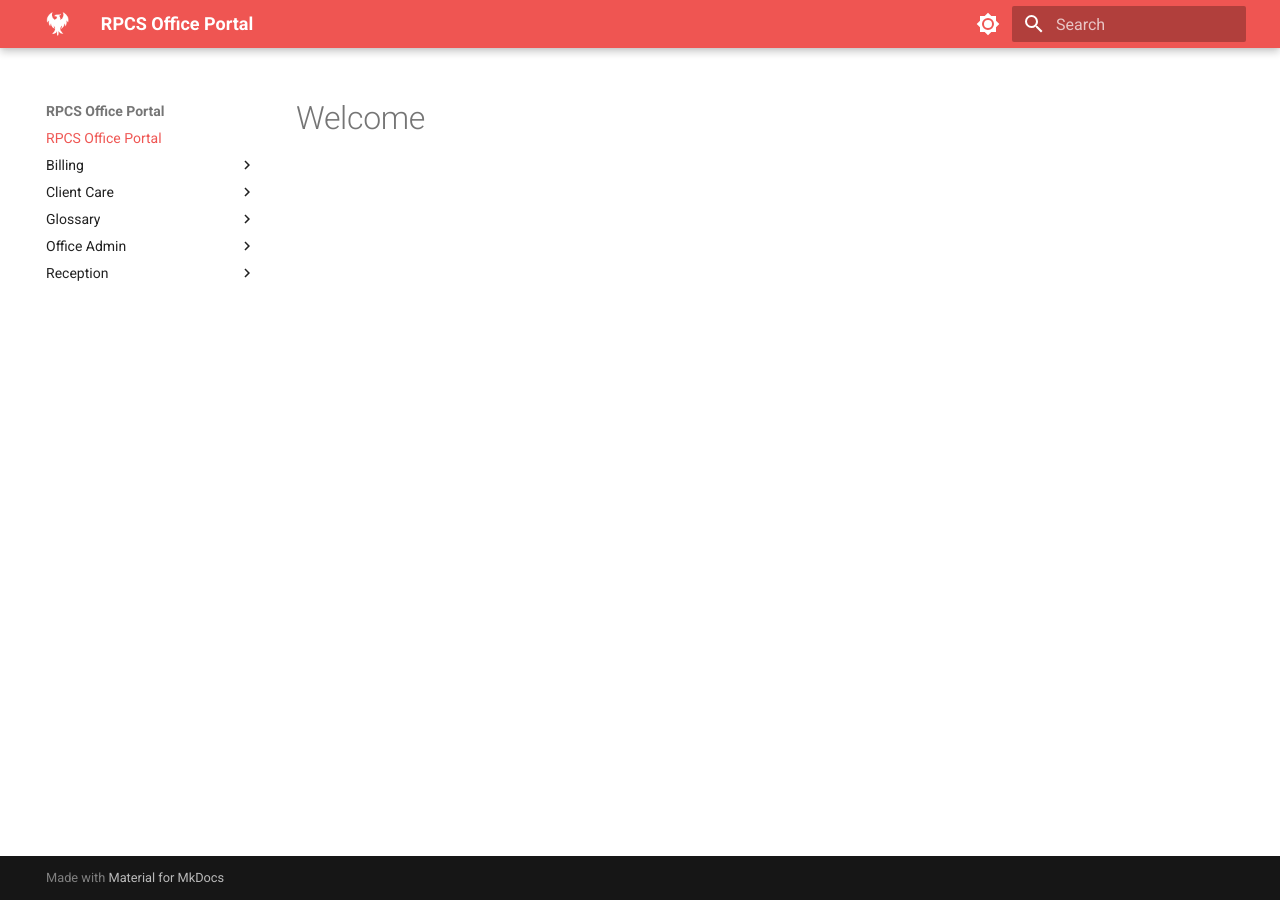
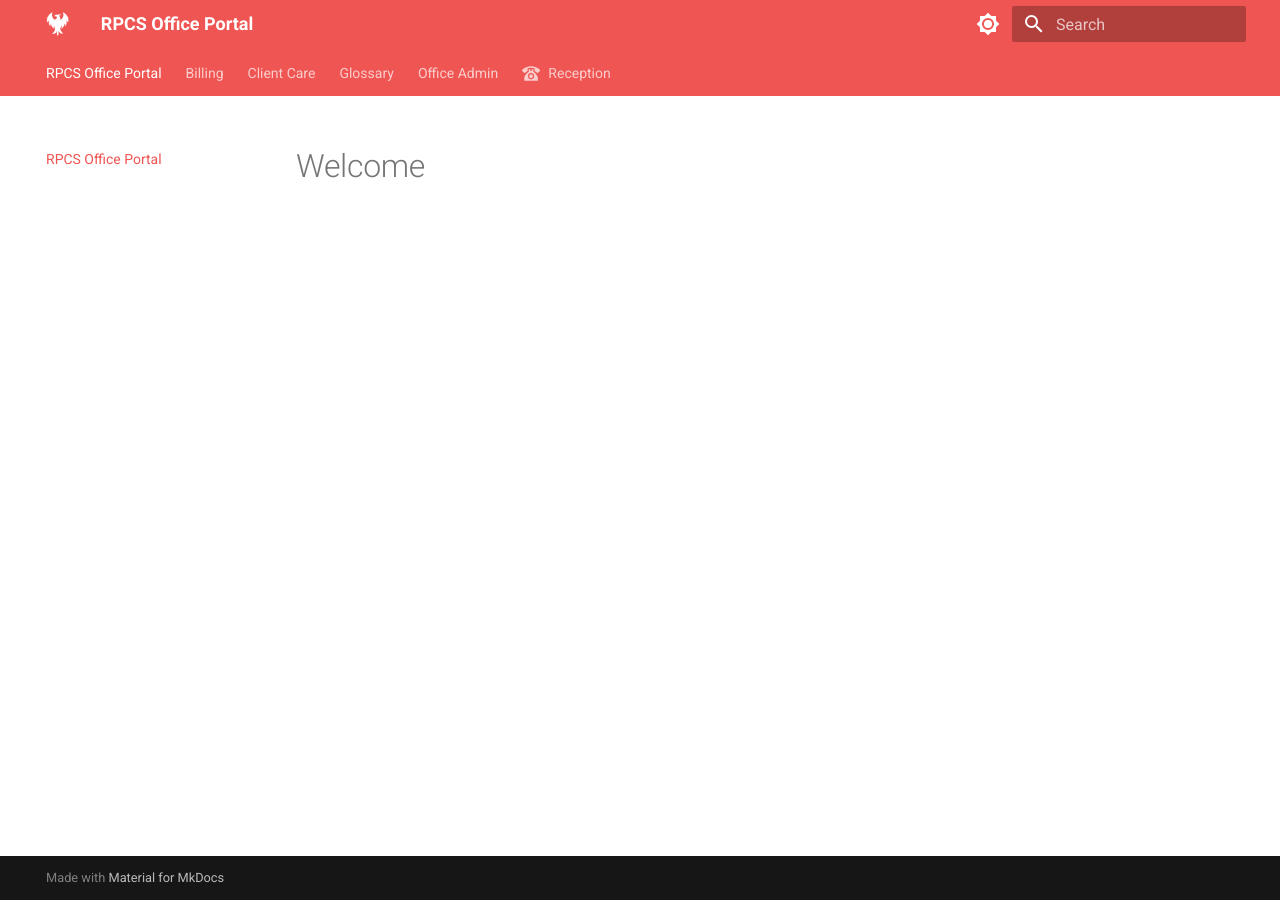
Before and after one commit to TempyTheCleric/OfficePortal, an MkDocs documentation site: the page built from docs/index.md, in a window 1280 px wide. Built offline with MkDocs 1.6.1 and Material for MkDocs 9.7.7, drawn with Linux system fonts in a browser that asks for light colours.

Commit message:
nav tabs

```diff
--- a/mkdocs.yml
+++ b/mkdocs.yml
@@ -24,6 +24,7 @@ theme:
         icon: material/brightness-4
         name: Switch to light mode
     features:
+      - navigation.tabs
       - navigation.instant
       - navigation.instant.progress
       - navigation.prune
```
